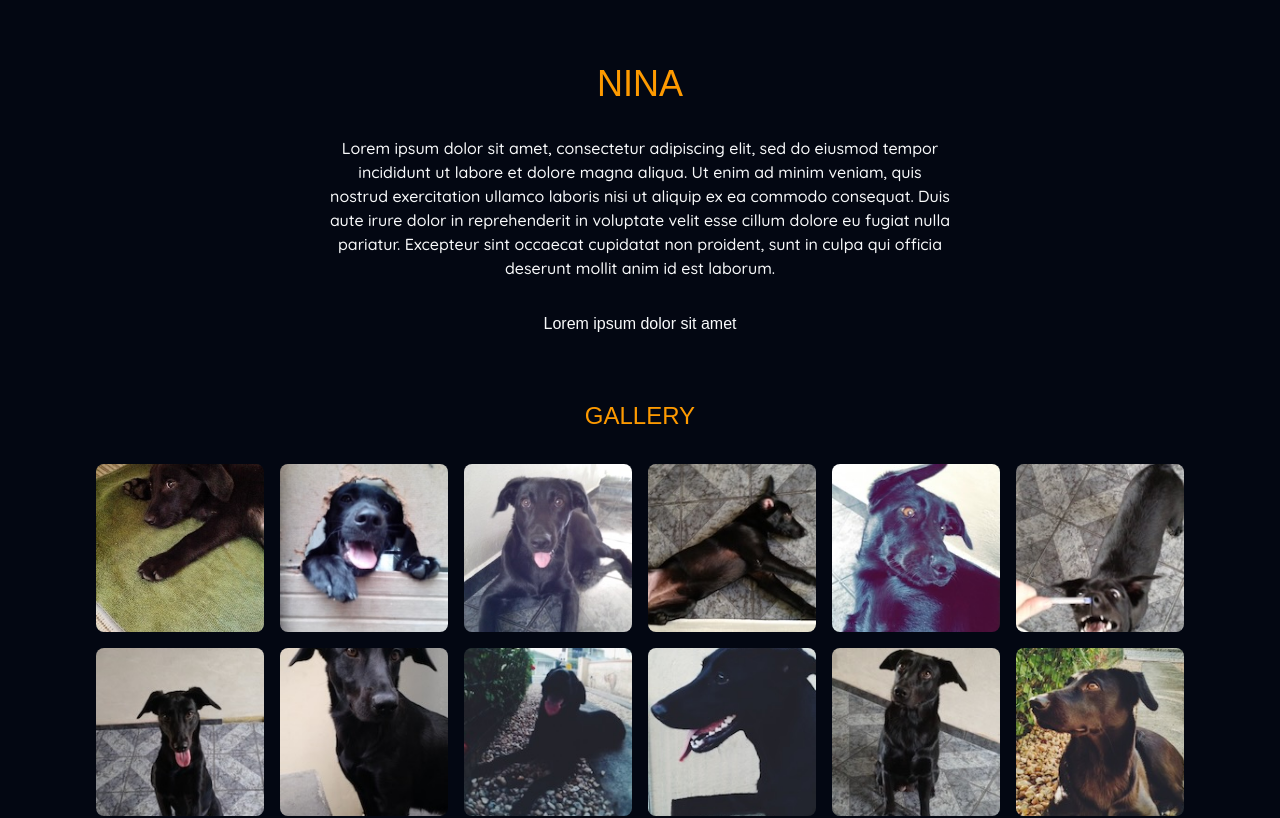
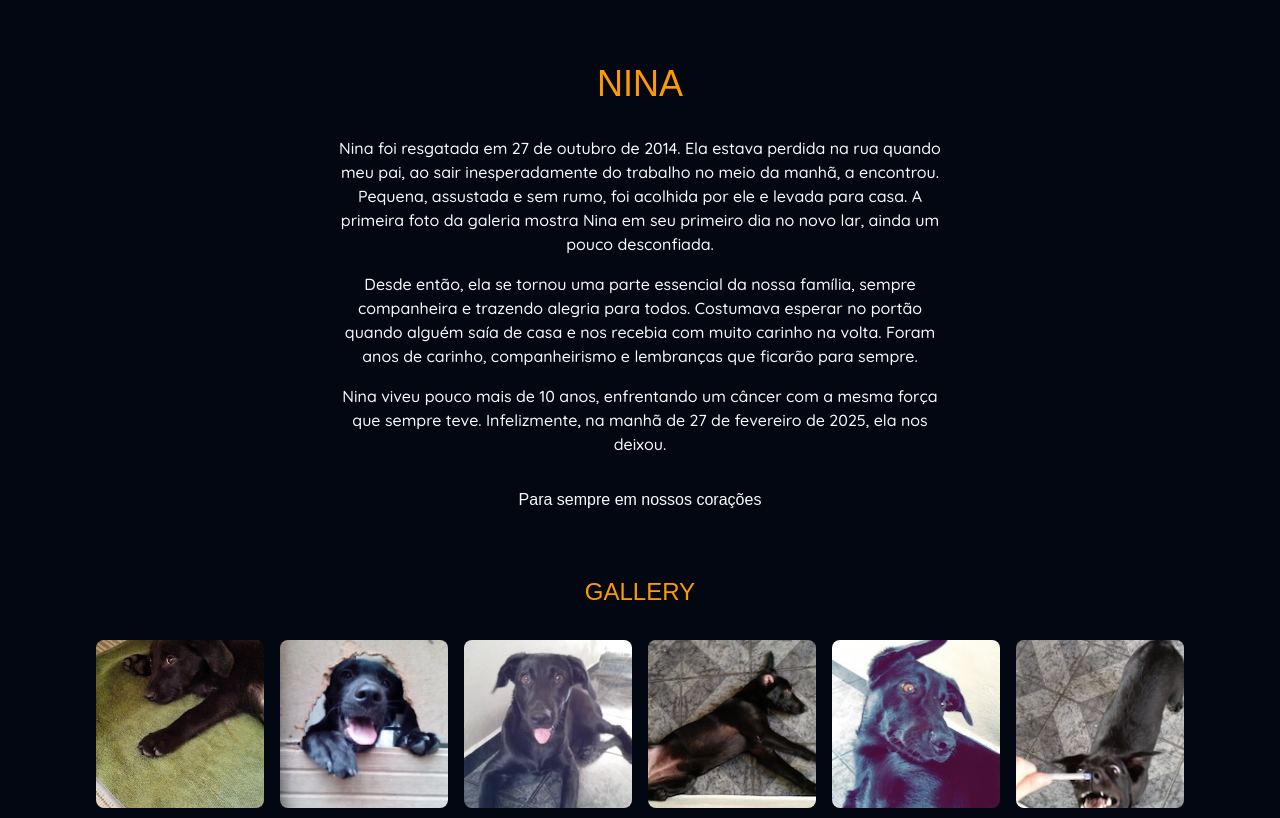
Before and after one commit to andresilva-cc/nina, a Next.js app: page / in a window 1280 px wide. Shown: the top 818 px of the page. Built offline with nearby package versions, Linux system fonts and the light colour scheme; a web font is replaced by a local one.

Commit message:
feat: change texts

```diff
--- a/src/components/Footer.tsx
+++ b/src/components/Footer.tsx
@@ -5,7 +5,7 @@ export function Footer() {
     <footer className="text-center pt-8 md:pt-12 lg:pt-16">
       <hr className="mb-8 border-gray-700" />
       <Text>
-        Developed by <a
+        Desenvolvido por <a
           href="https://andresilva.cc/"
           target="_blank"
           className="underline text-amber-500 hover:opacity-80 active:opacity-60 transition-opacity"
--- a/src/components/IntroSection.tsx
+++ b/src/components/IntroSection.tsx
@@ -4,8 +4,12 @@ export function IntroSection() {
   return (
     <section>
       <Text variant="h1" className="mb-8 text-amber-500">Nina</Text>
-      <Text className="max-w-prose mx-auto">Lorem ipsum dolor sit amet, consectetur adipiscing elit, sed do eiusmod tempor incididunt ut labore et dolore magna aliqua. Ut enim ad minim veniam, quis nostrud exercitation ullamco laboris nisi ut aliquip ex ea commodo consequat. Duis aute irure dolor in reprehenderit in voluptate velit esse cillum dolore eu fugiat nulla pariatur. Excepteur sint occaecat cupidatat non proident, sunt in culpa qui officia deserunt mollit anim id est laborum.</Text>
-      <Text variant="handwritten" className="mt-8">Lorem ipsum dolor sit amet</Text>
+      <div className="flex flex-col gap-4 max-w-prose mx-auto">
+        <Text>Nina foi resgatada em 27 de outubro de 2014. Ela estava perdida na rua quando meu pai, ao sair inesperadamente do trabalho no meio da manhã, a encontrou. Pequena, assustada e sem rumo, foi acolhida por ele e levada para casa. A primeira foto da galeria mostra Nina em seu primeiro dia no novo lar, ainda um pouco desconfiada.</Text>
+        <Text>Desde então, ela se tornou uma parte essencial da nossa família, sempre companheira e trazendo alegria para todos. Costumava esperar no portão quando alguém saía de casa e nos recebia com muito carinho na volta. Foram anos de carinho, companheirismo e lembranças que ficarão para sempre.</Text>
+        <Text>Nina viveu pouco mais de 10 anos, enfrentando um câncer com a mesma força que sempre teve. Infelizmente, na manhã de 27 de fevereiro de 2025, ela nos deixou.</Text>
+        <Text variant="handwritten" className="mt-4">Para sempre em nossos corações</Text>
+      </div>
     </section>
   )
 }
```
